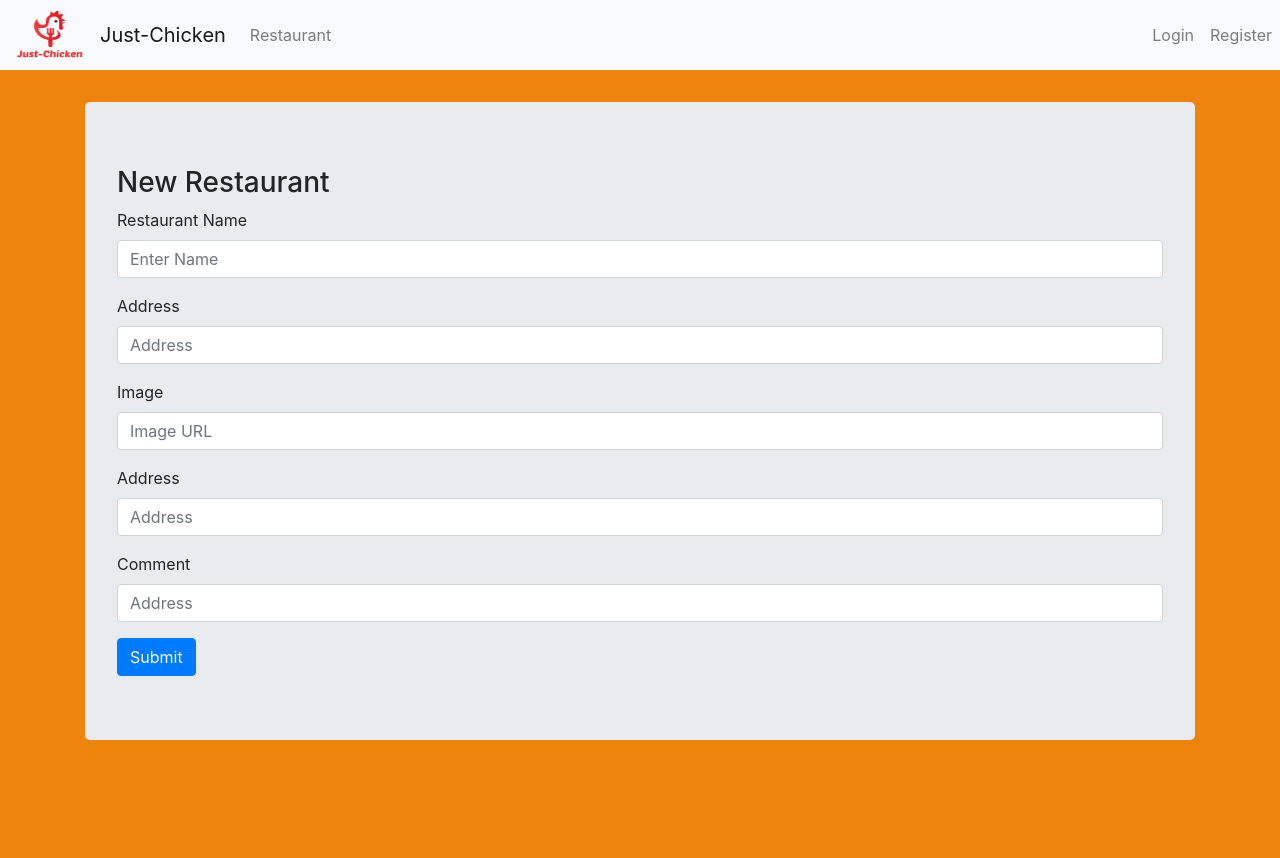
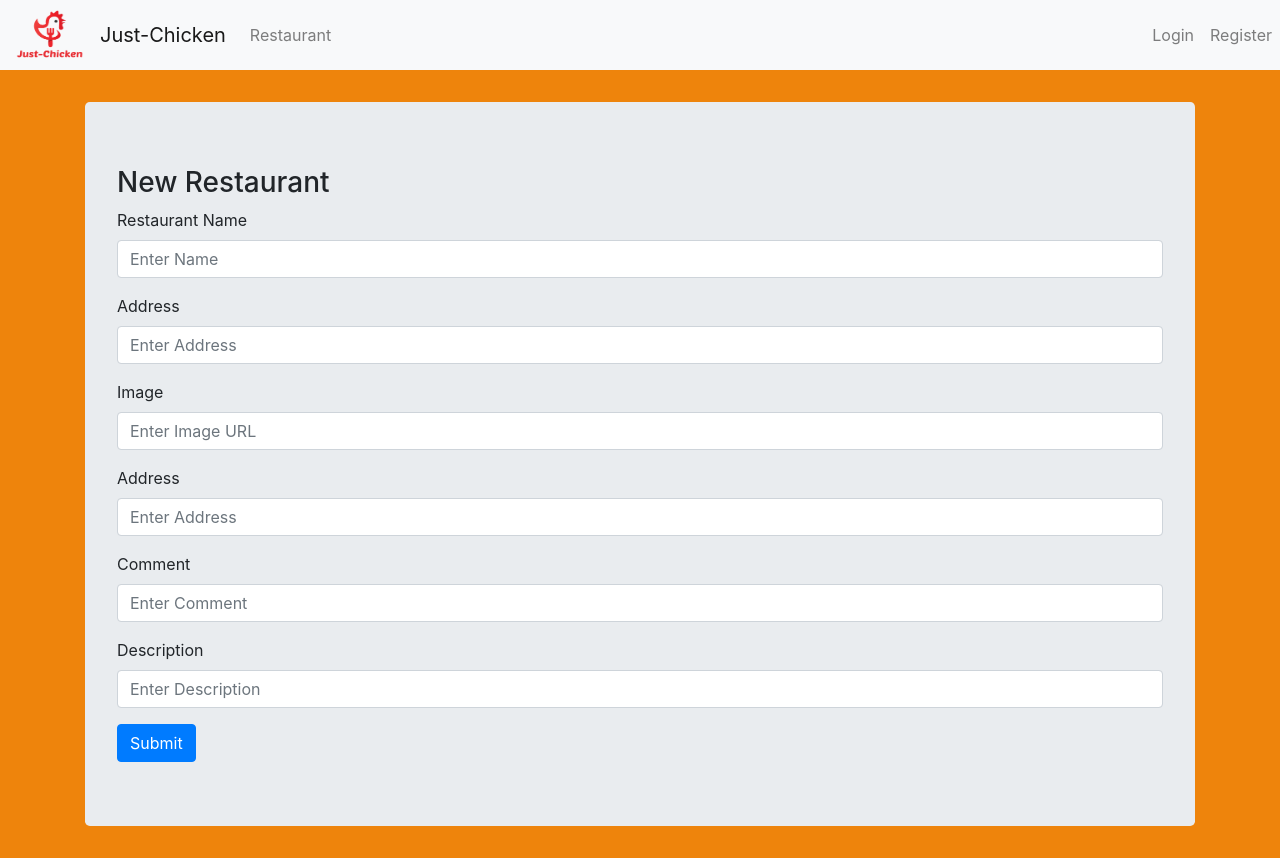
Before and after one commit to Nightmayr/just-chicken-front, a React (Create React App) app: page /new in a window 1280 px wide. Before the commit the page ends 800 px from the top, so only its background shows below. Built offline with nearby package versions, Linux system fonts and the light colour scheme.

Commit message:
Added additional form inputs

```diff
--- a/src/pages/New.js
+++ b/src/pages/New.js
@@ -29,24 +29,27 @@ class New extends Component {
                             <div class="form-group">
                                 <label for="InputName">Restaurant Name</label>
                                 <input type="text" class="form-control" id="inputName" aria-describedby="emailHelp" placeholder="Enter Name" />
-                                {/* <small id="emailHelp" class="form-text text-muted">We'll never share your email with anyone else.</small> */}
                             </div>
                             <div class="form-group">
                                 <label for="inputAddress">Address</label>
-                                <input type="text" class="form-control" id="inputAddress" placeholder="Address" />
+                                <input type="text" class="form-control" id="inputAddress" placeholder="Enter Address" />
                             </div>
                             <div class="form-group">
                                 <label for="inputPhoto">Image</label>
-                                <input type="text" class="form-control" id="inputPhoto" placeholder="Image URL" />
+                                <input type="text" class="form-control" id="inputPhoto" placeholder="Enter Image URL" />
                             </div>
                             <div class="form-group">
                                 <label for="inputAddress">Address</label>
-                                <input type="text" class="form-control" id="inputAddress" placeholder="Address" />
+                                <input type="text" class="form-control" id="inputAddress" placeholder="Enter Address" />
                             </div>
-                            {/* This will be replaced by join in tables */}
+                            {/* Comments will be replaced by join in tables */}
                             <div class="form-group">
-                                <label for="inputAddress">Comment</label>
-                                <input type="text" class="form-control" id="inputAddress" placeholder="Address" />
+                                <label for="inputComment">Comment</label>
+                                <input type="text" class="form-control" id="inputComment" placeholder="Enter Comment" />
+                            </div>
+                            <div class="form-group">
+                                <label for="inputDescription">Description</label>
+                                <input type="text" class="form-control" id="inputDescription" placeholder="Enter Description" />
                             </div>
                             {/* <div class="form-check">
                                 <input type="checkbox" class="form-check-input" id="exampleCheck1" />
```
